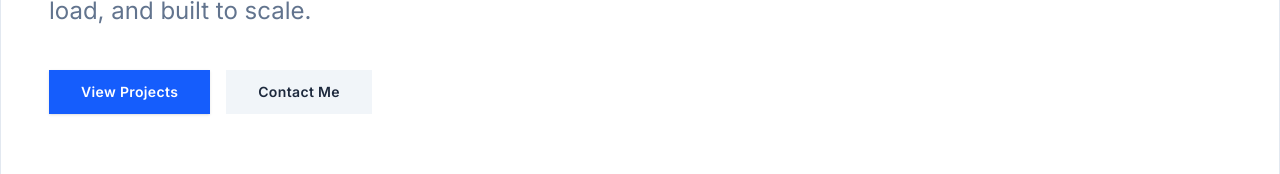
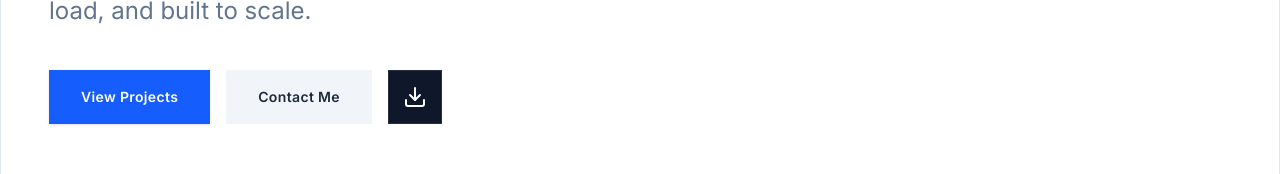
Before and after one commit to yasser8111/Portfolio, a React (Vite) app: page / in a window 1280 px wide. Shown: the part 516-690 px from the top of the page. Built offline with nearby package versions, Linux system fonts and the light colour scheme.

Commit message:
feat: add square downloader button with custom dual-fill animation

```diff
--- a/src/index.css
+++ b/src/index.css
@@ -146,3 +146,64 @@
     padding-right: 3rem;
   }
 }
+/* Custom Square Download Button Animation */
+.btn-square-fill {
+  position: relative;
+  overflow: hidden;
+  display: inline-flex;
+  align-items: center;
+  justify-content: center;
+  width: 54px;
+  height: 54px;
+  background-color: #0f172a; /* Slate 900 (Initial Black) */
+  color: white;
+  z-index: 1;
+  border: 1px solid rgba(255, 255, 255, 0.1);
+  transition: border-color 0.3s ease;
+}
+
+/* Layer 1: The Blue Fill */
+.btn-square-fill::before {
+  content: "";
+  position: absolute;
+  bottom: 0;
+  left: 0;
+  width: 100%;
+  height: 0;
+  background-color: #2563eb; /* Blue 600 */
+  transition: height 0.3s cubic-bezier(0.19, 1, 0.22, 1);
+  z-index: -2;
+}
+
+/* Layer 2: The Final Black Fill */
+.btn-square-fill::after {
+  content: "";
+  position: absolute;
+  bottom: 0;
+  left: 0;
+  width: 100%;
+  height: 0;
+  background-color: #0f172a; /* Back to Black */
+  transition: height 0.3s cubic-bezier(0.19, 1, 0.22, 1);
+  transition-delay: 0.15s;
+  z-index: -1;
+}
+
+.btn-square-fill:hover::before,
+.btn-square-fill:hover::after {
+  height: 100%;
+}
+
+.btn-square-fill:hover {
+  border-color: #2563eb;
+}
+
+.btn-square-fill svg {
+  position: relative;
+  z-index: 2;
+  transition: transform 0.3s ease;
+}
+
+.btn-square-fill:hover svg {
+  transform: translateY(2px);
+}
--- a/src/pages/HomePage.jsx
+++ b/src/pages/HomePage.jsx
@@ -1,6 +1,6 @@
 import React from "react";
 import { DotLottieReact } from "@lottiefiles/dotlottie-react";
-import { ArrowLeft } from "lucide-react";
+import { ArrowLeft, Download } from "lucide-react";
 import Button from "../components/Button";
 import ProjectCard from "../components/ProjectCard";
 import Navbar from "../components/Navbar";
@@ -93,6 +93,14 @@ const HomePage = ({
                 >
                   {buttons.contactMe}
                 </Button>
+                <a
+                  href="#"
+                  download
+                  className="btn-square-fill"
+                  aria-label="Download"
+                >
+                  <Download className="w-6 h-6" />
+                </a>
               </div>
             </div>
 
```
